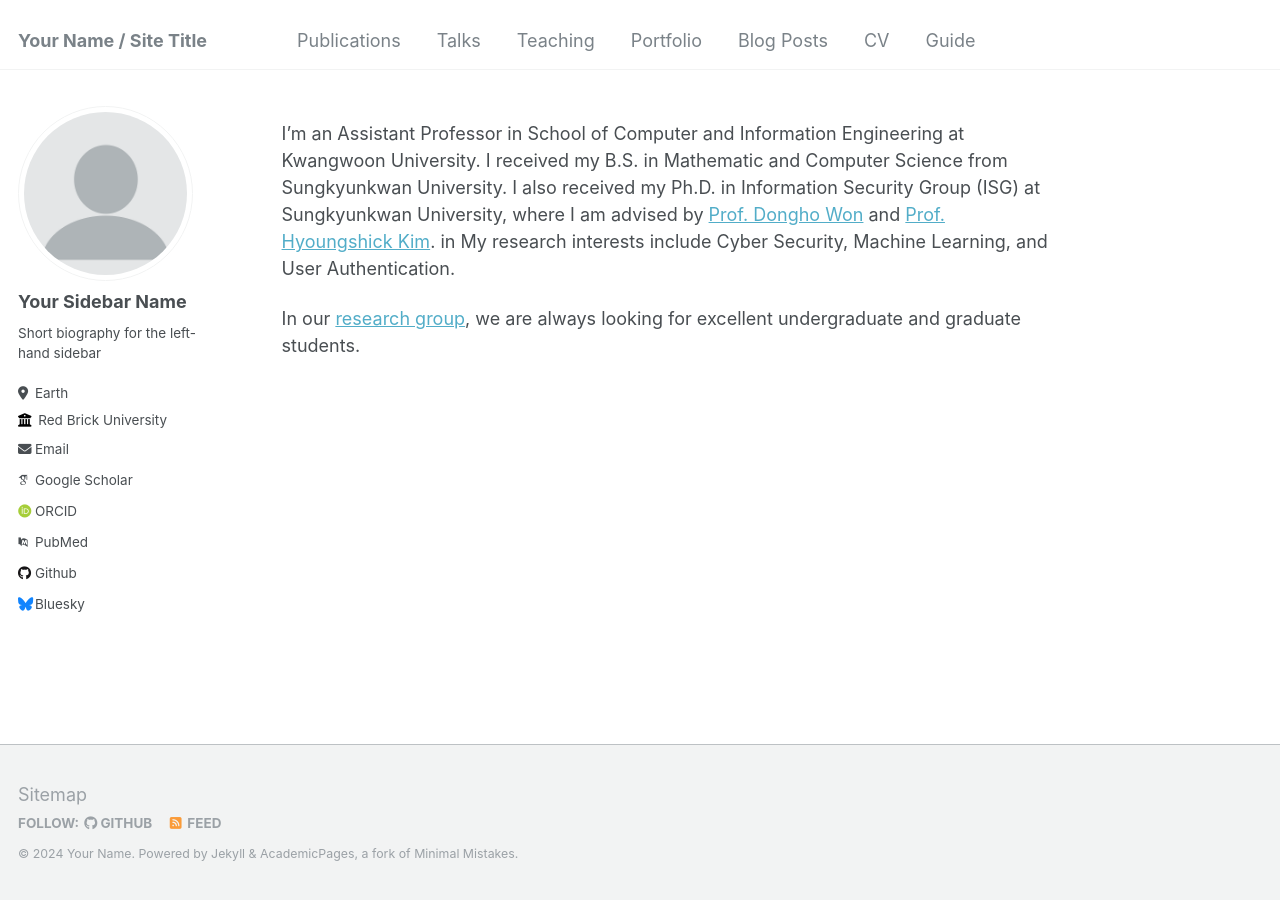
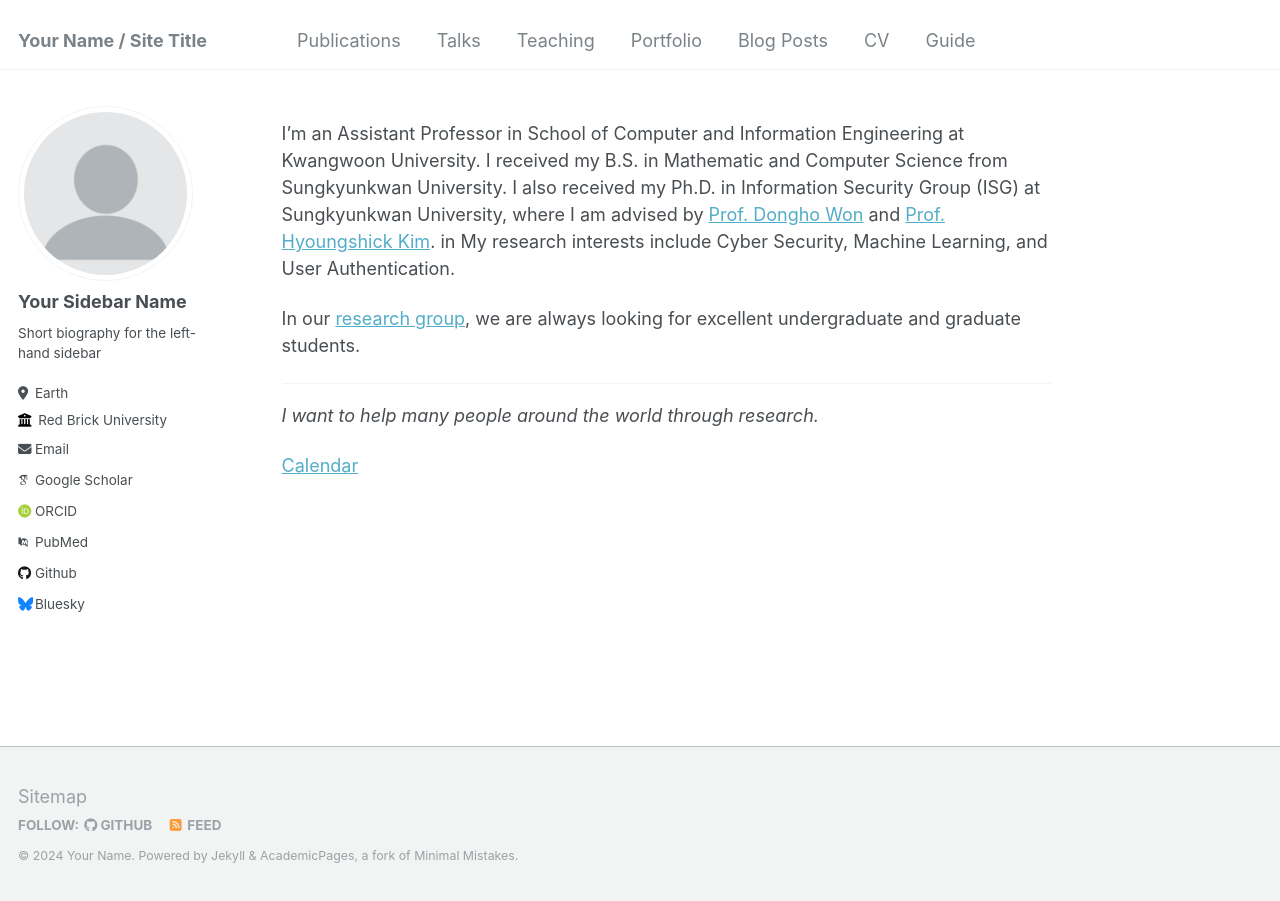
Before and after one commit to junsix/junsix.github.io, a Jekyll site: the page built from _pages/about.md, in a window 1280 px wide. Built offline with Jekyll 4.4.1, drawn with Linux system fonts in a browser that asks for light colours; some web fonts are replaced.

Commit message:
Update about.md

```diff
--- a/_pages/about.md
+++ b/_pages/about.md
@@ -10,3 +10,9 @@ redirect_from:
 I’m an Assistant Professor in School of Computer and Information Engineering at Kwangwoon University. I received my B.S. in Mathematic and Computer Science from Sungkyunkwan University. I also received my Ph.D. in Information Security Group (ISG) at Sungkyunkwan University, where I am advised by [Prof. Dongho Won](https://professor.skku.edu/researcher_eng/professorList.do?mode=view&perId=LZStrC4SQ7AMgEg5ghgVwCYBsByArAxgWQPYDSAngBpgBmAgpQLw1A%20&categoryId=U&jojikCode1=3178) and [Prof. Hyoungshick Kim](https://seclab.skku.edu/people/hyoungshick-kim/). in My research interests include Cyber Security, Machine Learning, and User Authentication.
 
 In our [research group](https://sites.google.com/view/cncslab-kwu/cncs-lab), we are always looking for excellent undergraduate and graduate students.
+
+---
+
+ *I want to help many people around the world through research.*
+
+[Calendar](https://calendar.google.com/calendar/u/0/embed?src=ilovehealthy.jh@gmail.com&ctz=Asia/Seoul)
```
